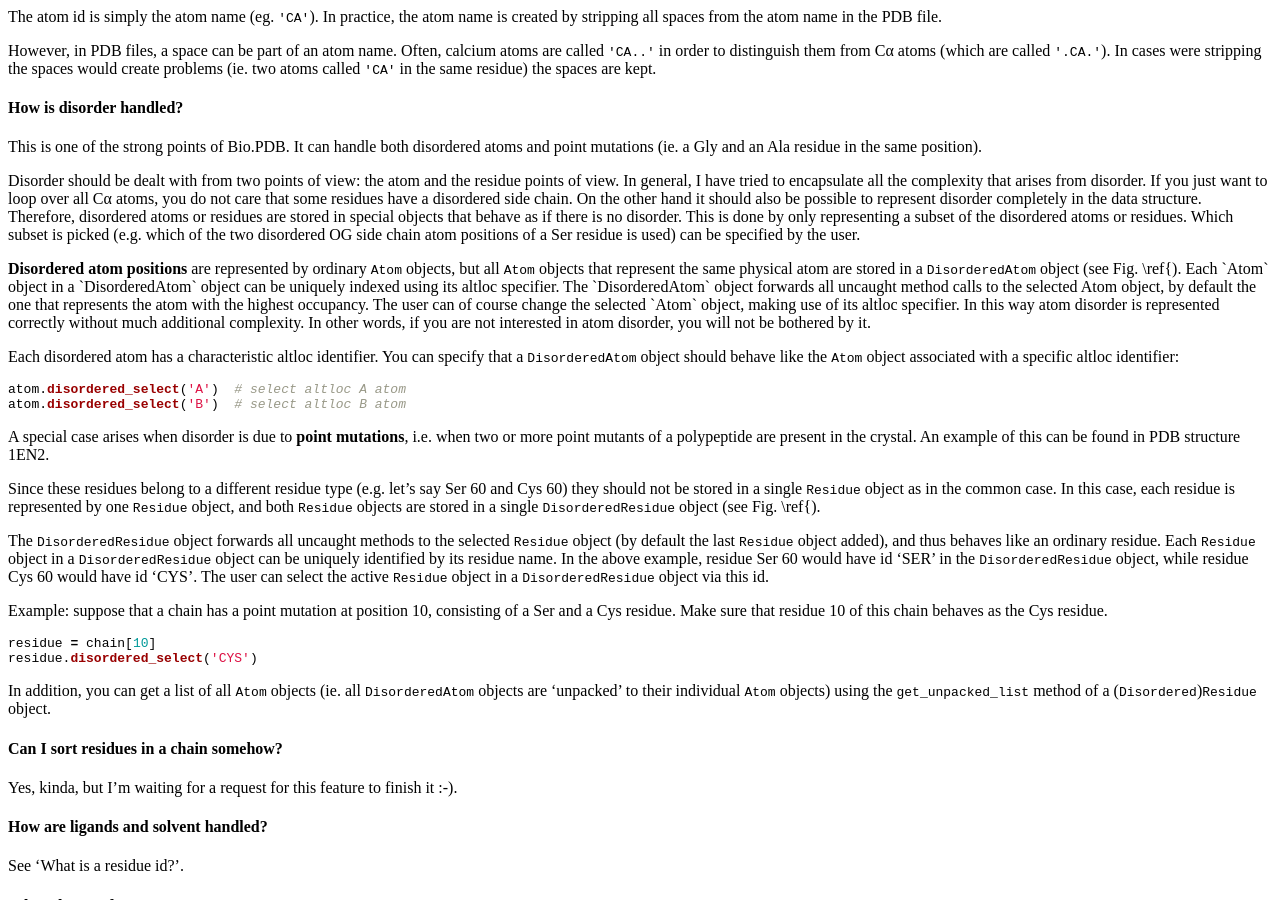
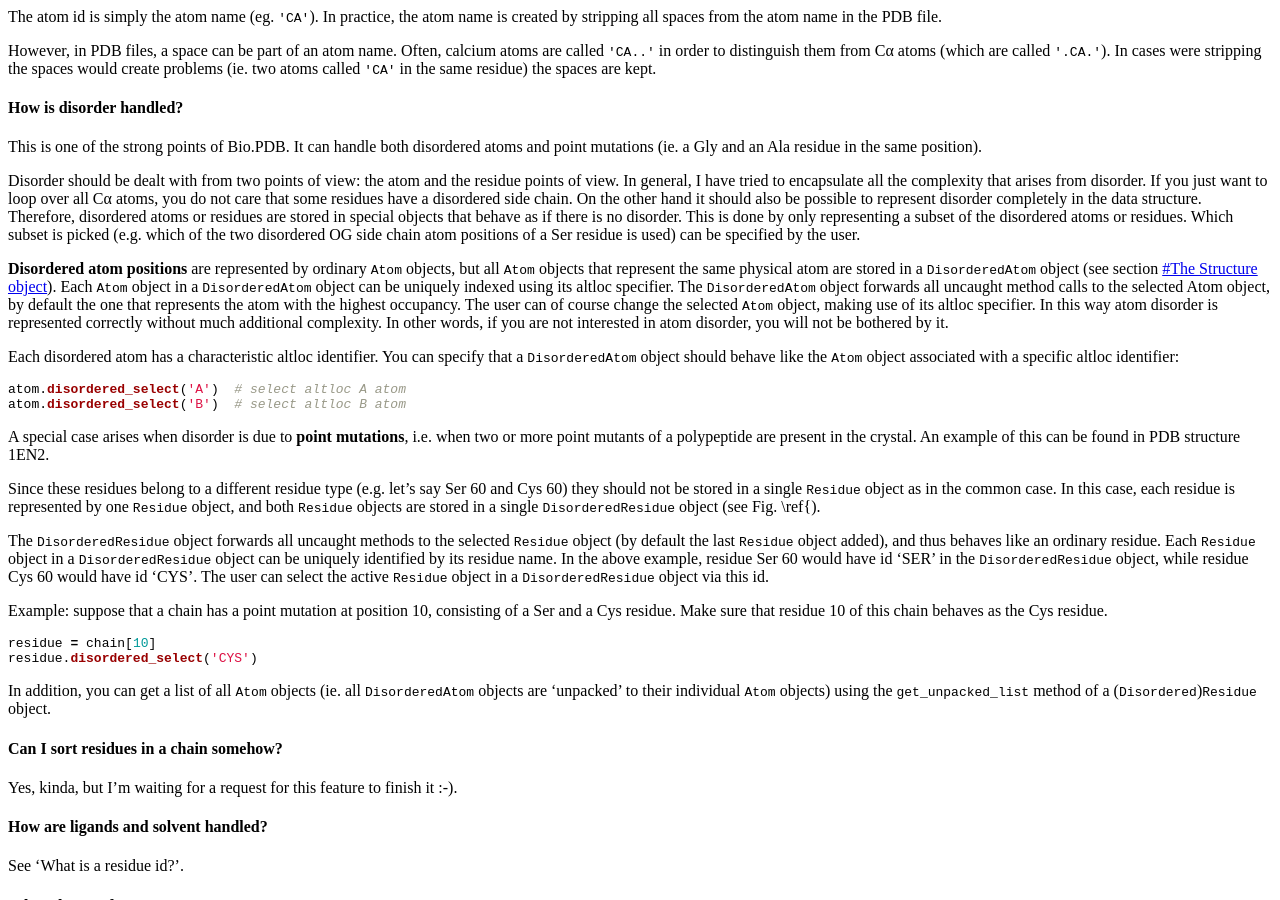
Before and after one commit to biopython/biopython.github.io, a Jekyll site: the page built from wiki/The_Biopython_Structural_Bioinformatics_FAQ.md, in a window 1280 px wide and 900 px high, scrolled down 6728 px. Built offline with Jekyll 4.4.1, drawn with Linux system fonts in a browser that asks for light colours.

Commit message:
/* How is disorder handled? */

```diff
--- a/wiki/The_Biopython_Structural_Bioinformatics_FAQ.md
+++ b/wiki/The_Biopython_Structural_Bioinformatics_FAQ.md
@@ -554,15 +554,16 @@ specified by the user.
 
 **Disordered atom positions** are represented by ordinary `Atom`
 objects, but all `Atom` objects that represent the same physical atom
-are stored in a `DisorderedAtom` object (see Fig. \\ref{<cap:SMCRA>).
-Each `Atom` object in a `DisorderedAtom` object can be uniquely indexed
-using its altloc specifier. The `DisorderedAtom` object forwards all
-uncaught method calls to the selected Atom object, by default the one
-that represents the atom with the highest occupancy. The user can of
-course change the selected `Atom` object, making use of its altloc
-specifier. In this way atom disorder is represented correctly without
-much additional complexity. In other words, if you are not interested in
-atom disorder, you will not be bothered by it.
+are stored in a `DisorderedAtom` object (see section [\#The Structure
+object](#The_Structure_object "wikilink")). Each `Atom` object in a
+`DisorderedAtom` object can be uniquely indexed using its altloc
+specifier. The `DisorderedAtom` object forwards all uncaught method
+calls to the selected Atom object, by default the one that represents
+the atom with the highest occupancy. The user can of course change the
+selected `Atom` object, making use of its altloc specifier. In this way
+atom disorder is represented correctly without much additional
+complexity. In other words, if you are not interested in atom disorder,
+you will not be bothered by it.
 
 Each disordered atom has a characteristic altloc identifier. You can
 specify that a `DisorderedAtom` object should behave like the `Atom`
```
Also changed, not shown: 1 other file.
